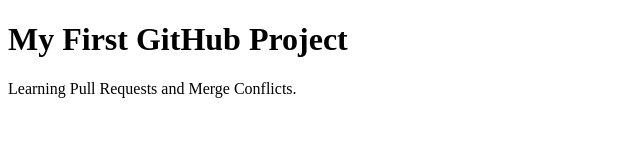
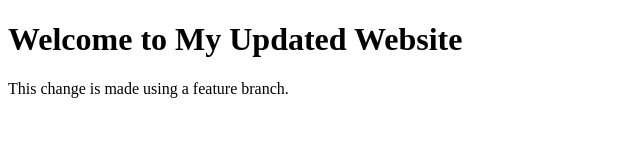
Before and after one commit to sutartanisha825-blip/Merge-Conflict-Practical, a plain HTML site: page index.html in a window 1280 px wide. Shown: the whole page, without its empty margins (0-640 px from the left). Drawn offline with Linux system fonts and the light colour scheme.

Commit message:
Updated website content

```diff
--- a/index.html
+++ b/index.html
@@ -4,7 +4,7 @@
     <title>GitHub Practical</title>
 </head>
 <body>
-    <h1>My First GitHub Project</h1>
-    <p>Learning Pull Requests and Merge Conflicts.</p>
+    <h1>Welcome to My Updated Website</h1>
+    <p>This change is made using a feature branch.</p>
 </body>
 </html>
```
